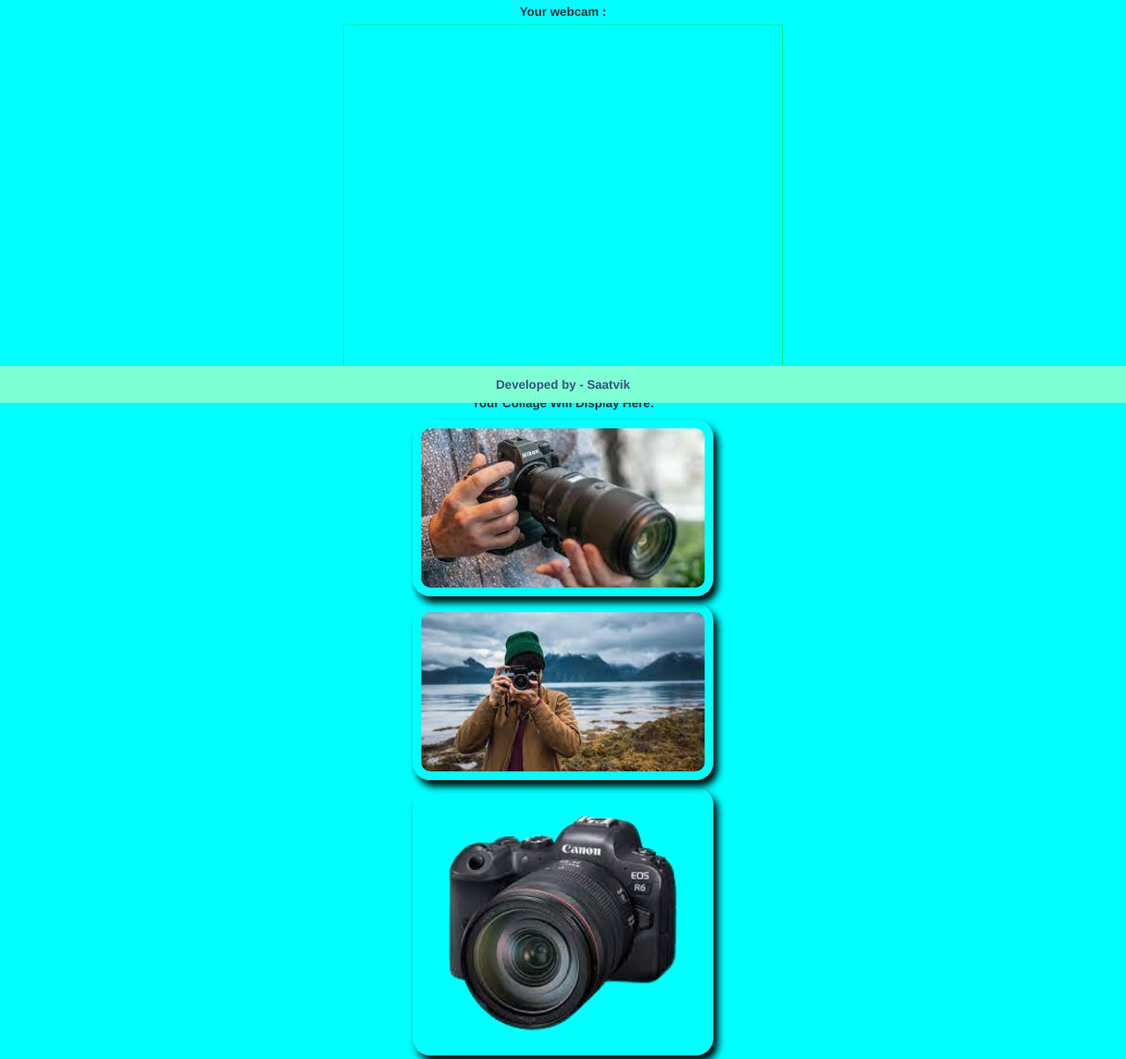
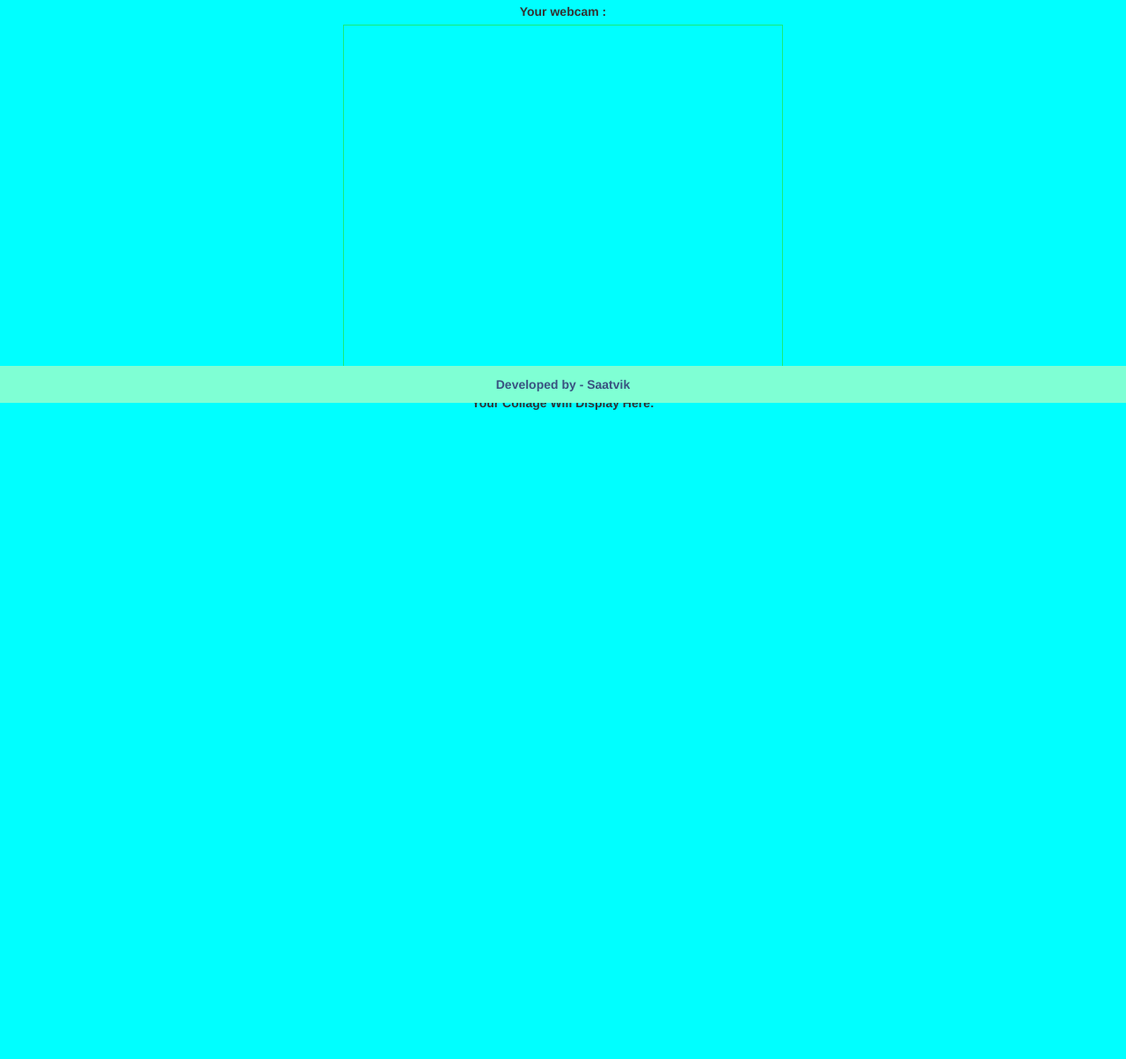
Before and after one commit to GithubUser182/c99-pt.2, a plain HTML site: page index.html in a window 1280 px wide. Shown: the part 342-1546 px from the top of the page at 88% size. After the commit the page ends 815 px from the top, so only its background shows below. Drawn offline with nearby package versions, Linux system fonts and the light colour scheme.

Commit message:
Update index.html

```diff
--- a/index.html
+++ b/index.html
@@ -33,13 +33,10 @@
         <label>Your Collage Will Display Here: </label>
         <div id="resultShow">
         <div id="result1">
-            <img class="columm" style="width:30%" src="camera1.jpg">
         </div>
         <div id="result2">
-            <img class="columm" style="width:30%" src="camera2.jpg">
         </div>
         <div id="result3">
-            <img class="columm" style="width:30%" src="camera3.jpg">
         </div>
         </div>
     </center>
```
